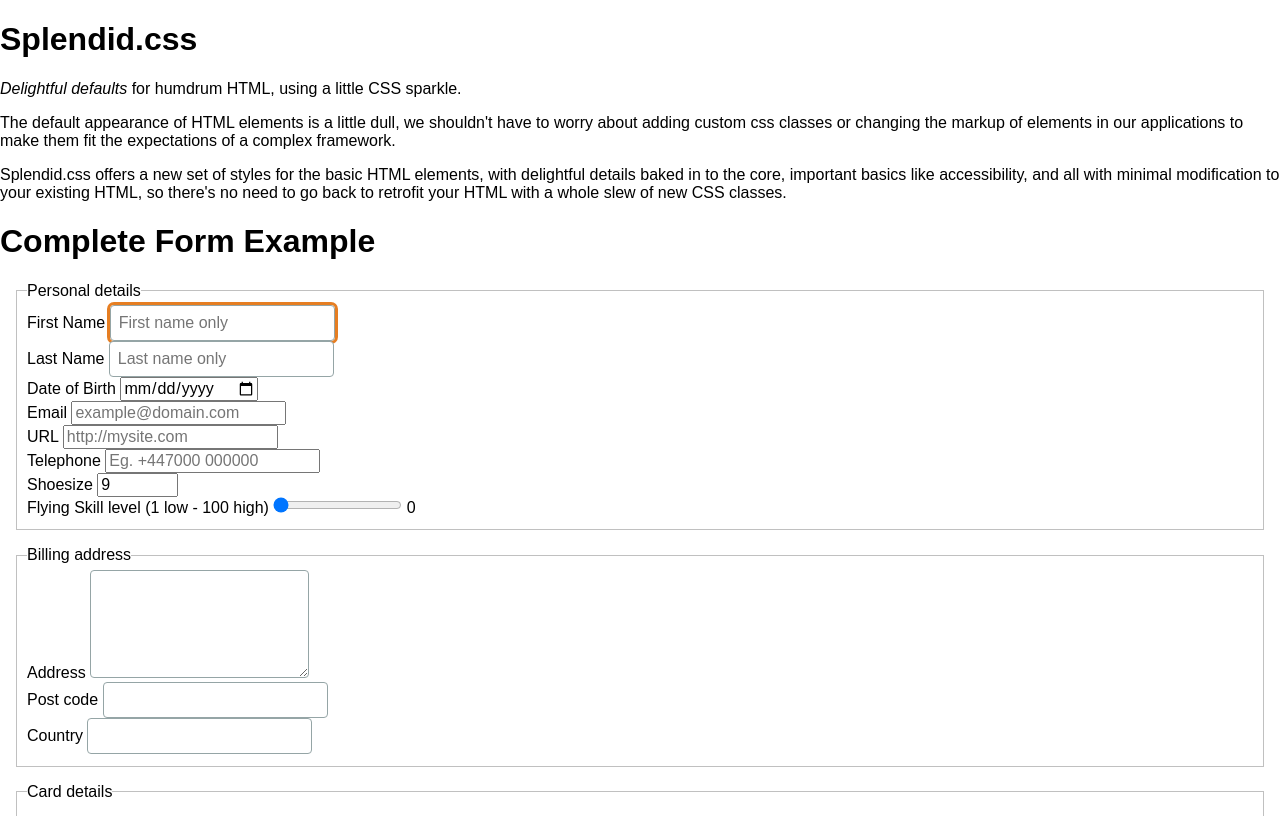
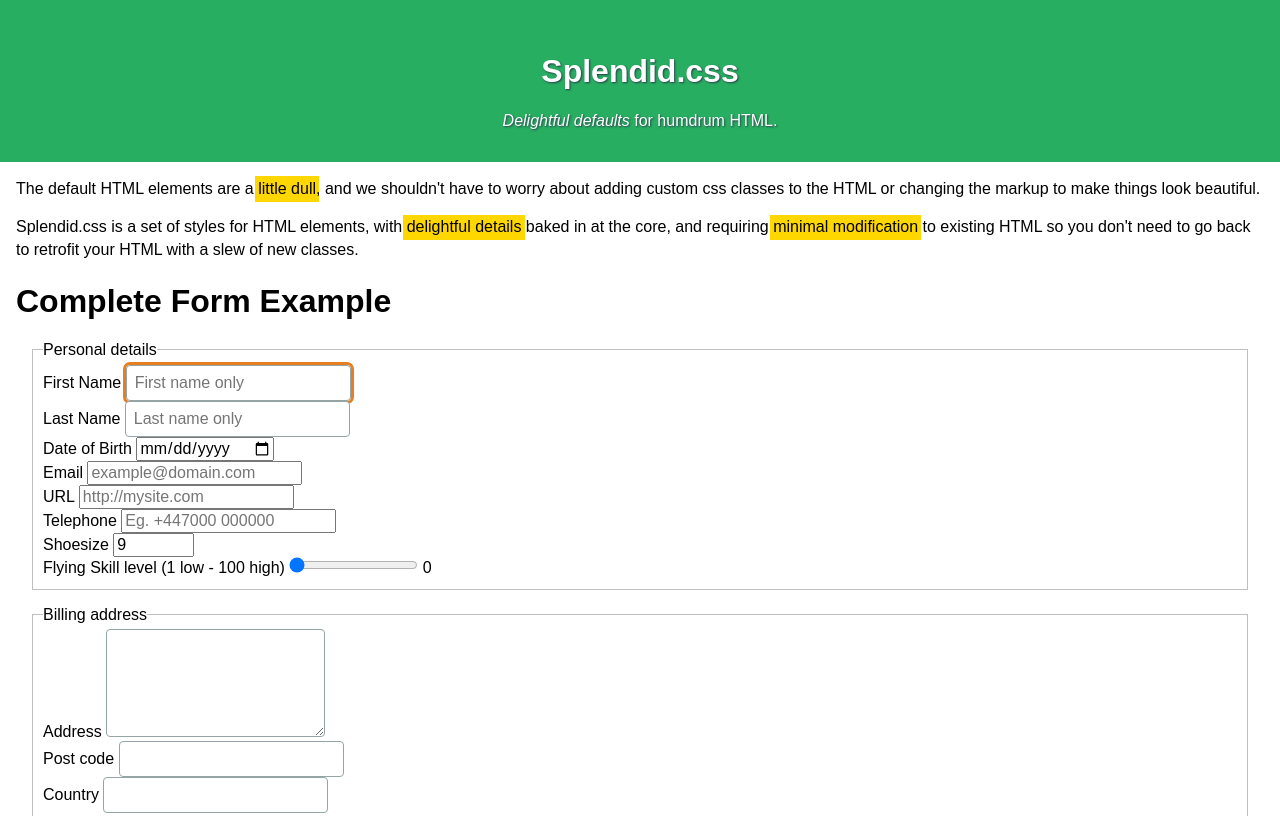
Before and after one commit to psyked/Splendid.css, a website: page dist/index.html in a window 1280 px wide. Shown: the top 816 px of the page. Drawn offline with Linux system fonts and the light colour scheme.

Commit message:
Hone the message.

```diff
--- a/dist/index.html
+++ b/dist/index.html
@@ -6,20 +6,53 @@
     <meta name="viewport" content="width=device-width, initial-scale=1">
     <title>Splendid.css</title>
     <link rel="stylesheet" href="splendid.css">
+    <style>
+        header {
+            background: #27ae60;
+            padding: 2rem 2rem 1rem;
+            text-align: center;
+        }
+
+        header h1 {
+            font-size: 2em;
+            margin: .67em 0;
+            color: white;
+            text-shadow: #2c3e50 1px 1px 2px;
+        }
+
+        header p {
+            color: white;
+            text-shadow: #2c3e50 1px 1px 2px;
+        }
+
+        article p {
+            line-height: 1.4rem;
+        }
+
+        article p span {
+            background: gold;
+            display: inline-block;
+            padding: .1rem .2rem;
+            margin: -.1rem -.2rem;
+        }
+
+        article, form {
+            padding: 0 1rem;
+        }
+    </style>
 </head>
 <body>
 <section>
     <header>
         <h1>Splendid.css</h1>
-        <p><em>Delightful defaults</em> for humdrum HTML, using a little CSS sparkle.</p>
+        <p><em>Delightful defaults</em> for humdrum HTML.</p>
     </header>
     <article>
-        <p>The default appearance of HTML elements is a little dull, we shouldn't have to worry about adding custom css
-            classes or changing the markup of elements in our applications to make them fit the expectations of a
-            complex framework.</p>
-        <p>Splendid.css offers a new set of styles for the basic HTML elements, with delightful details baked in to the
-            core, important basics like accessibility, and all with minimal modification to your existing HTML, so
-            there's no need to go back to retrofit your HTML with a whole slew of new CSS classes.</p>
+        <p>The default HTML elements are a <span>little dull</span>, and we shouldn't have to worry about adding custom css
+            classes to the HTML or changing the markup to make things look beautiful.</p>
+        <p>Splendid.css is a set of styles for HTML elements, with <span>delightful details</span>
+            baked in at the core, and requiring <span>minimal modification</span> to existing HTML so you don't need to
+            go back to retrofit your HTML with a slew of new classes.</p>
     </article>
 </section>
 <section>
```
